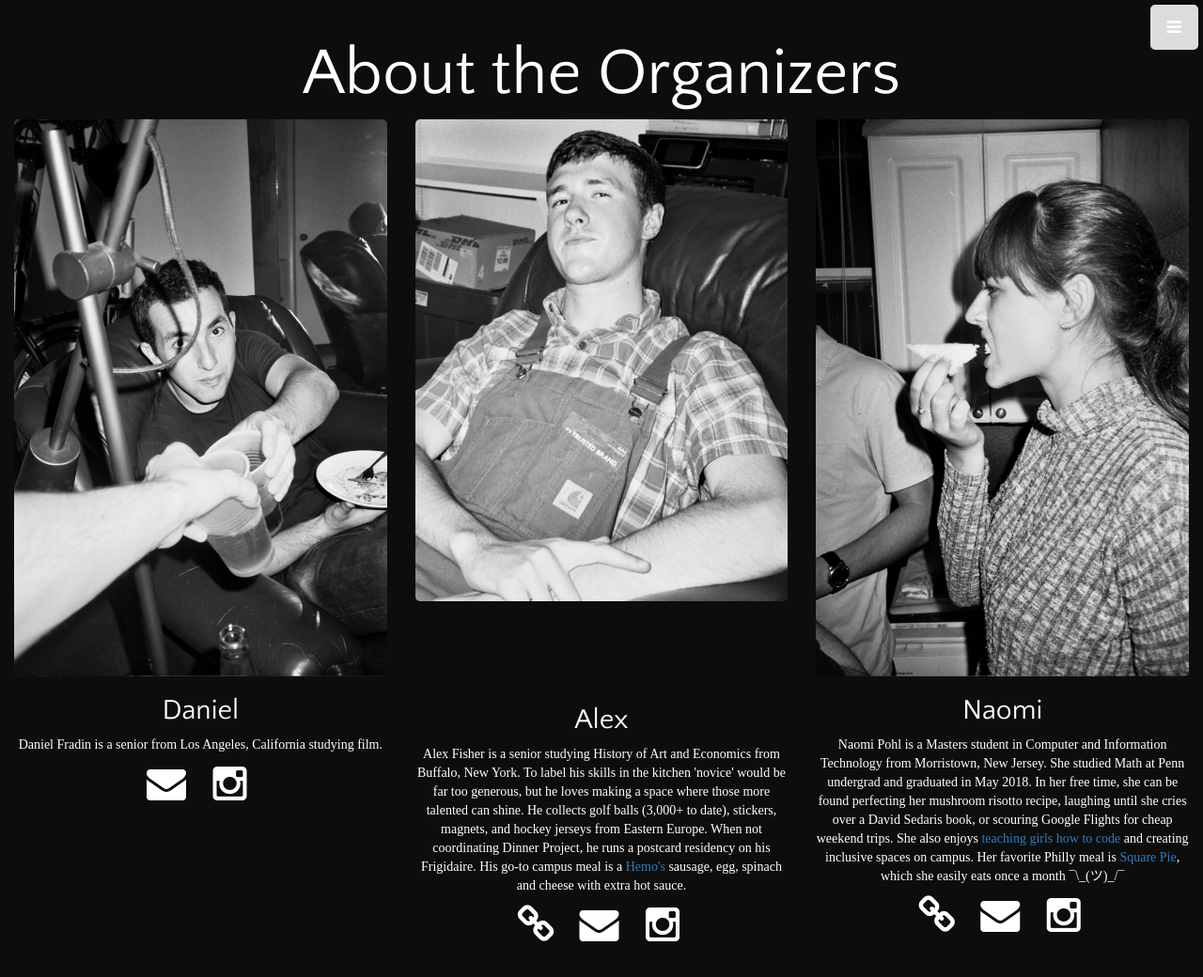
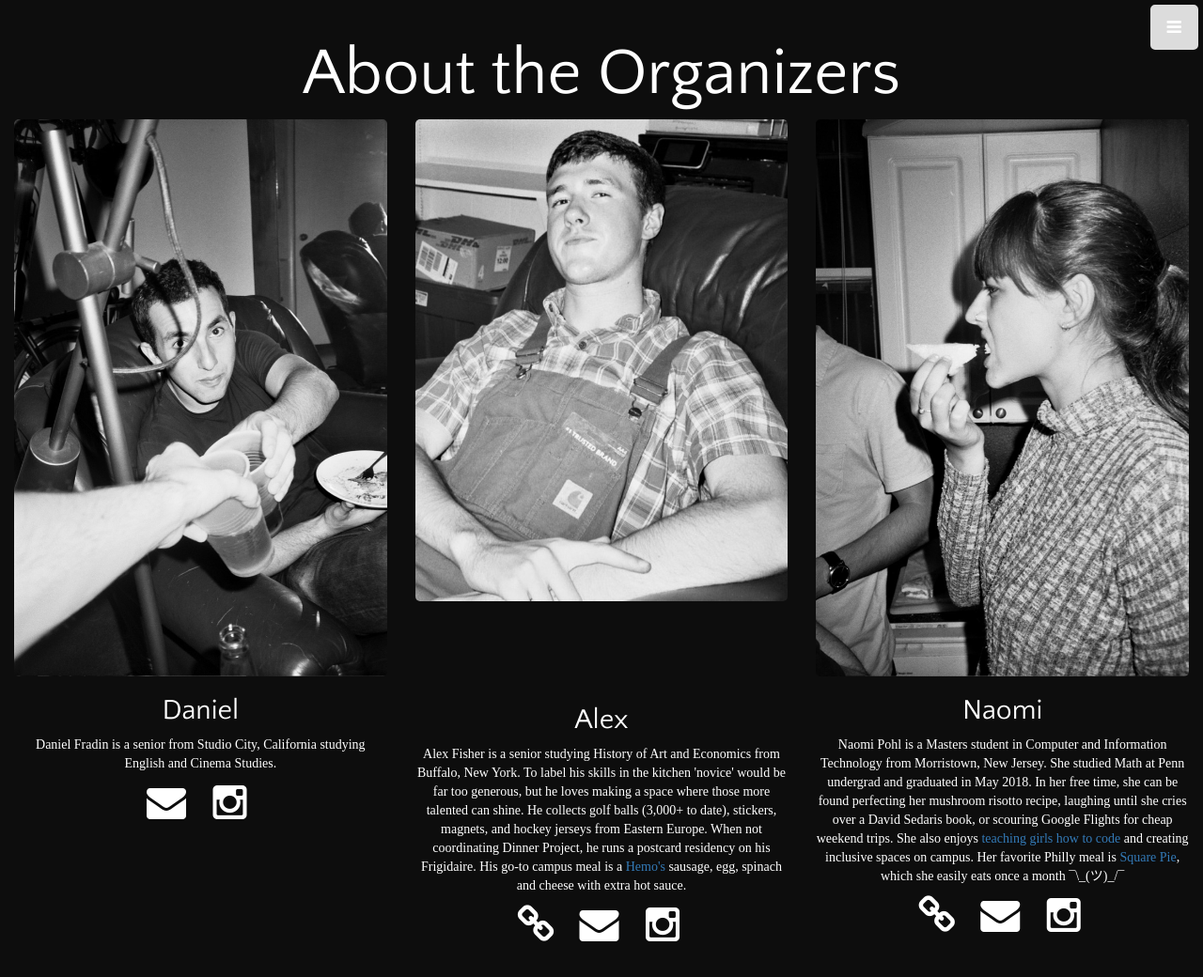
Before and after one commit to naomipohl/dinner-project, a plain HTML site: page about.html in a window 1280 px wide. Shown: the top 1040 px of the page at 94% size. Drawn offline with Linux system fonts and the light colour scheme; a web font is replaced by a local one.

Commit message:
fix daniel's majors ugh

```diff
--- a/about.html
+++ b/about.html
@@ -64,7 +64,7 @@
                 <div class="col-lg-4 text-center">
                     <img src="images/dp_7.jpg" class="fun-images">
                     <h1 style="text-align:center; font-size:30px" class="quattro-sans">Daniel</h1>
-                    <p>Daniel Fradin is a senior from Los Angeles, California studying film. </p>
+                    <p>Daniel Fradin is a senior from Studio City, California studying English and Cinema Studies. </p>
                      <ul class="list-inline">
                         <li>
                             <a href="mailto:dfradin@sas.upenn.edu"><i class="fa fa-envelope fa-fw fa-3x"></i></a>
```
